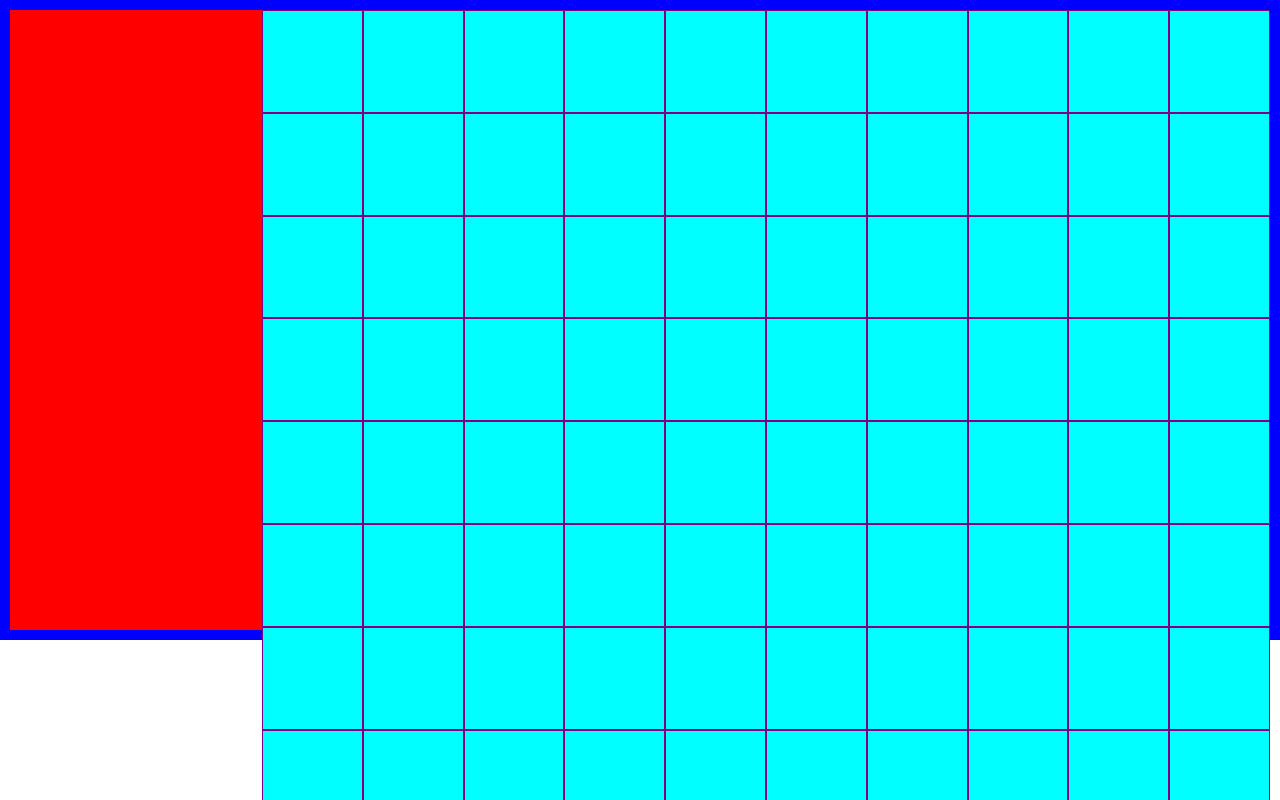
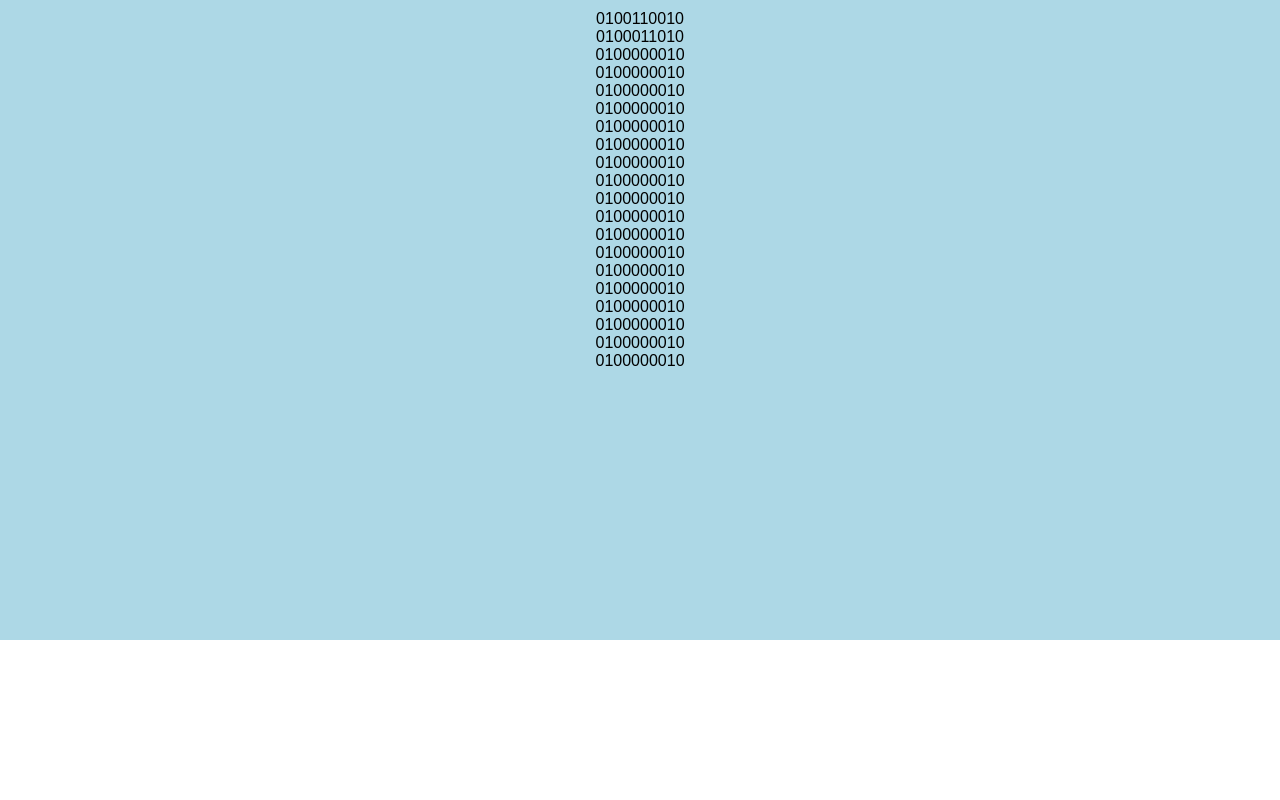
Before and after one commit to ChiuMungZitAlexander/tetris-game, a React (Create React App) app: page / in a window 1280 px wide. Shown: the top 800 px of the page. Built offline with nearby package versions, Linux system fonts and the light colour scheme.

Commit message:
refactor

```diff
--- a/algorithm.js
+++ b/algorithm.js
@@ -1,4 +1,4 @@
-let data = [
+/* let data = [
   [0, 0, 0, 0, 0],
   [0, 1, 0, 0, 0],
   [0, 1, 0, 0, 0],
@@ -171,3 +171,4 @@ document.addEventListener('keydown', e => {
       break
   }
 })
+ */
--- a/src/AppState.ts
+++ b/src/AppState.ts
@@ -1,68 +1,67 @@
-import { action, observable } from 'mobx'
+import { action, computed, observable } from 'mobx'
 
-import { generateData, generateTetris } from './utils'
+import { generateData, toDisplayData } from 'utils/index'
 
 export default class AppState {
-  @observable public inProgress: boolean = false
-  @observable public data: boolean[][] = generateData()
-  @observable public currentCor: number[] = [0, 4]
-  @observable public currentTetris: boolean[][] = generateTetris()
+  public HEIGHT = 20
+  public WIDTH = 10
 
-  @action public fall = (): void => {
-    const newData = this.data.map(row => row.slice()) // deep clone
+  @observable public data: number[][] = generateData(this.HEIGHT, this.WIDTH) // fixed block data
 
-    if (this.currentCor[0] + 1 > 19) {
-      newData[this.currentCor[0]][this.currentCor[1]] = true
-      if (this.currentCor[0] > 0) {
-        newData[this.currentCor[0] - 1][this.currentCor[1]] = false
-      }
-      this.currentCor = [0, 4]
-    } else if (this.data[this.currentCor[0] + 1][this.currentCor[1]]) {
-      newData[this.currentCor[0]][this.currentCor[1]] = true
-      if (this.currentCor[0] > 0) {
-        newData[this.currentCor[0] - 1][this.currentCor[1]] = false
-      }
-      this.currentCor = [0, 4]
-    } else {
-      newData[this.currentCor[0]][this.currentCor[1]] = true
-      if (this.currentCor[0] > 0) {
-        newData[this.currentCor[0] - 1][this.currentCor[1]] = false
-      }
-      this.currentCor = this.currentCor.map((cor, i) => i ? cor : cor + 1)
+  @observable public position: number[] = [4, 0] // initial block position, position[0] is colIndex
+  @observable public block: number[][] = [[1, 1, 0], [0, 1, 1]] // current block shape
+
+  @action public moveLeft = (): void => {
+    console.info('%c@Action captured: left', 'color: purple; font-style: italic')
+    const newPosition = [this.position[0] - 1, this.position[1]]
+
+    // left boundry collision detect
+    if (newPosition[0] < 0) {
+      return
     }
 
-    this.data = newData
+    // block collision detect
+    for (let row = 0; row < this.block.length; row++) {
+      for (let col = 0; col < this.block[0].length; col++) {
+        if (this.data[newPosition[1] + row][newPosition[0] + col] + this.block[row][col] > 1) {
+          return
+        }
+      }
+    }
+
+    this.position = newPosition
   }
 
-  @action public move = (direction: number): void => {
-    const newData = generateData()
-    switch (direction) {
-      case 37:
-        if (this.currentCor[1] > 0) {
-          newData[this.currentCor[0]][this.currentCor[1]] = false
-          newData[this.currentCor[0]][this.currentCor[1] - 1] = true
-          this.data = newData
-          this.currentCor = this.currentCor.map((cor, i) => i ? cor - 1 : cor)
+  @action public moveRight = (): void => {
+    console.info('%c@Action captured: right', 'color: purple; font-style: italic')
+    const newPosition = [this.position[0] + 1, this.position[1]]
+
+    // right boundry collision detect
+    if (newPosition[0] + this.block[0].length > this.WIDTH) {
+      return
+    }
+
+    // block collision detect
+    for (let row = 0; row < this.block.length; row++) {
+      for (let col = 0; col < this.block[0].length; col++) {
+        if (this.data[newPosition[1] + row][newPosition[0] + col] + this.block[row][col] > 1) {
+          return
         }
-        break
-      case 39:
-        if (this.currentCor[1] < 9) {
-          newData[this.currentCor[0]][this.currentCor[1]] = false
-          newData[this.currentCor[0]][this.currentCor[1] + 1] = true
-          this.data = newData
-          this.currentCor = this.currentCor.map((cor, i) => i ? cor + 1 : cor)
-        }
-        break
-      case 40:
-        setInterval(() => {
-          if (this.currentCor[0] < 19) {
-            newData[this.currentCor[0]][this.currentCor[1]] = true
-            newData[this.currentCor[0] + 1][this.currentCor[1]] = true
-            this.data = newData
-            this.currentCor = this.currentCor.map((cor, i) => i ? cor : cor + 1)
-          }
-        }, 500)
-        break
+      }
     }
+
+    this.position = newPosition
+  }
+
+  @action public moveDown = (): void => {
+    console.info('%c@Action captured: down', 'color: purple; font-style: italic')
+    // const newPosition = [this.position[0], this.position[1] + 1]
+
+    // bottom boundry collision
+
+  }
+
+  @computed get toDisplayData(): number[][] {
+    return toDisplayData(this.data, this.position, this.block)
   }
 }
--- /dev/null
+++ b/src/components/index.tsx
@@ -0,0 +1 @@
+export { default as Tetris } from './tetris/tetris'
--- a/src/components/tetris/style.less
+++ b/src/components/tetris/style.less
@@ -1,15 +1,3 @@
 .tetris-container {
-  .row {
-    .grid {
-      background-color: aqua;
-      border: 1px solid purple;
-      box-sizing: border-box;
-      display: inline-block;
-      padding-bottom: 10%;
-      width: 10%;
-      &.active {
-        background-color: blue;
-      }
-    }
-  }
+  font-size: 1rem;
 }
--- a/src/components/tetris/tetris.tsx
+++ b/src/components/tetris/tetris.tsx
@@ -3,11 +3,8 @@ import * as React from 'react'
 
 import AppState from '../../AppState'
 
-const ROW: number[] = [...Array(20).keys()]
-const COL: number[] = [...Array(10).keys()]
-
 interface ITetrisProps {
-  store?: AppState
+  store?: AppState,
 }
 
 @inject('store')
@@ -19,41 +16,38 @@ export default class Tetris extends React.Component<ITetrisProps, {}> {
 
   public render() {
     const { store } = this.props
+    const data = store ? store.toDisplayData : [[]]
     return (
-      <div className="tetris-container"
-        // onClick={this.onClick}
-      >
+      <div className="tetris-container">
         {
-          ROW.map(r => (
-            <ul key={r} className="row">
+          data.map((row, rowIndex) => (
+            <div key={rowIndex} className='row'>
               {
-                COL.map(c => (
-                  <li key={c} className={store && store.data[r][c]
-                    ? 'grid active'
-                    : 'grid'
-                  } />
+                row.map((col, colIndex) => (
+                  <span key={colIndex} className='col'>{col}</span>
                 ))
               }
-            </ul>
+            </div>
           ))
         }
       </div>
     )
   }
 
-  /* private onClick = (): void => {
-    const { store } = this.props
-    if (store) {
-      setInterval(() => {
-        store.fall()
-      }, 200)
-    }
-  } */
-
   private onKeyPress = (e: KeyboardEvent): void => {
     const { store } = this.props
     if (store) {
-      store.move(e.keyCode)
+      switch (e.keyCode) {
+        case 37:
+          store.moveLeft()
+          break
+        case 39:
+          store.moveRight()
+          break
+        case 40:
+          store.moveDown()
+          break
+      }
     }
   }
 }
--- a/src/pages/App/App.less
+++ b/src/pages/App/App.less
@@ -6,6 +6,7 @@ body {
   padding: 0;
   text-align: center;
   width: 100vw;
+
   #root {
     height: 100%;
     @media only screen and (min-device-width: 320px) and (max-device-height: 812px) {
@@ -14,30 +15,17 @@ body {
         box-sizing: border-box;
         height: 100%;
         padding: 10px;
-        .play-area {
-          height: 100%;
-          .info-section {
-            background-color: red;
-            float: left;
-            height: 100%;
-            width: 20%;
-          }
-          .tetris-section {
-            background-color: yellow;
-            float: right;
-            height: 100%;
-            width: 80%;
-          }
-        }
       }
     }
+
     @media only screen and (min-device-width: 640px) {
       .App {
-        background-color: blue;
+        background-color: lightblue;
         height: 640px;
       }
     }
   }
+
   ul, li {
     margin: 0;
     padding: 0;
--- a/src/pages/App/App.tsx
+++ b/src/pages/App/App.tsx
@@ -1,17 +1,12 @@
 import * as React from 'react'
 
-import Tetris from '../../components/tetris/tetris'
+import { Tetris } from 'components/tetris/tetris'
 
 export default class App extends React.Component<{}> {
   public render() {
     return (
       <div className="App">
-        <div className="play-area">
-          <section className="info-section">info</section>
-          <section className="tetris-section">
-            <Tetris />
-          </section>
-        </div>
+        <Tetris />
       </div>
     )
   }
--- a/src/utils/index.ts
+++ b/src/utils/index.ts
@@ -1,18 +1,33 @@
-const DOT = [[true]]
-const I = [[true], [true], [true], [true]]
-const O = [[true, true], [true, true]]
-
-const TETRIS = [
-  DOT, I, O,
-]
-
-export const generateData = (): boolean[][] => (
-  [...Array(20)].map(() => (
-    [...Array(10)].map(() => false)
+/**
+ * @param {height}
+ * @param {width}
+ */
+export const generateData = (
+  height: number, width: number
+): number[][] => (
+  [...Array(height)].map(() => (
+    [0,1,0,0,0,0,0,0,1,0]
   ))
 )
 
-export const generateTetris = (): boolean[][] => (
-  // TETRIS[Math.floor(Math.random() * TETRIS.length)]
-  TETRIS[0]
-)
+/**
+ * @param {data} fixed blocks
+ * @param {position}
+ * @param {block}
+ */
+export const toDisplayData = (
+  data: number[][],
+  position: number[],
+  block: number[][]
+): number[][] => {
+  return data.map((row, rowIndex) => row.map((col, colIndex) => {
+    if (rowIndex >= position[1]
+      && rowIndex <= position[1] + block.length - 1
+      && colIndex >= position[0]
+      && colIndex <= position[0] + block[0].length - 1
+    ) {
+      return col + block[rowIndex - position[1]][colIndex - position[0]]
+    }
+    return col
+  }))
+}
```
Also changed, not shown: tsconfig.json (+6 -2 lines), 1 other file (tests, documents, lock files or other folders).
